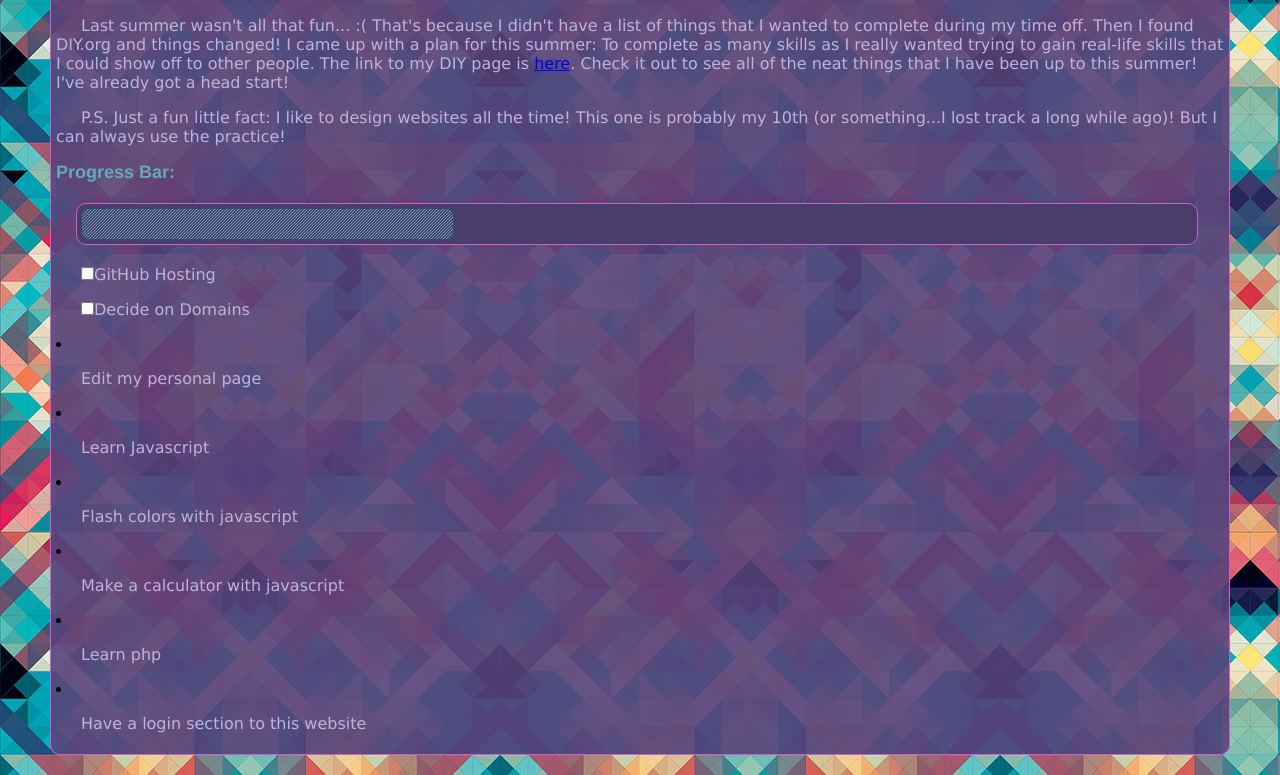
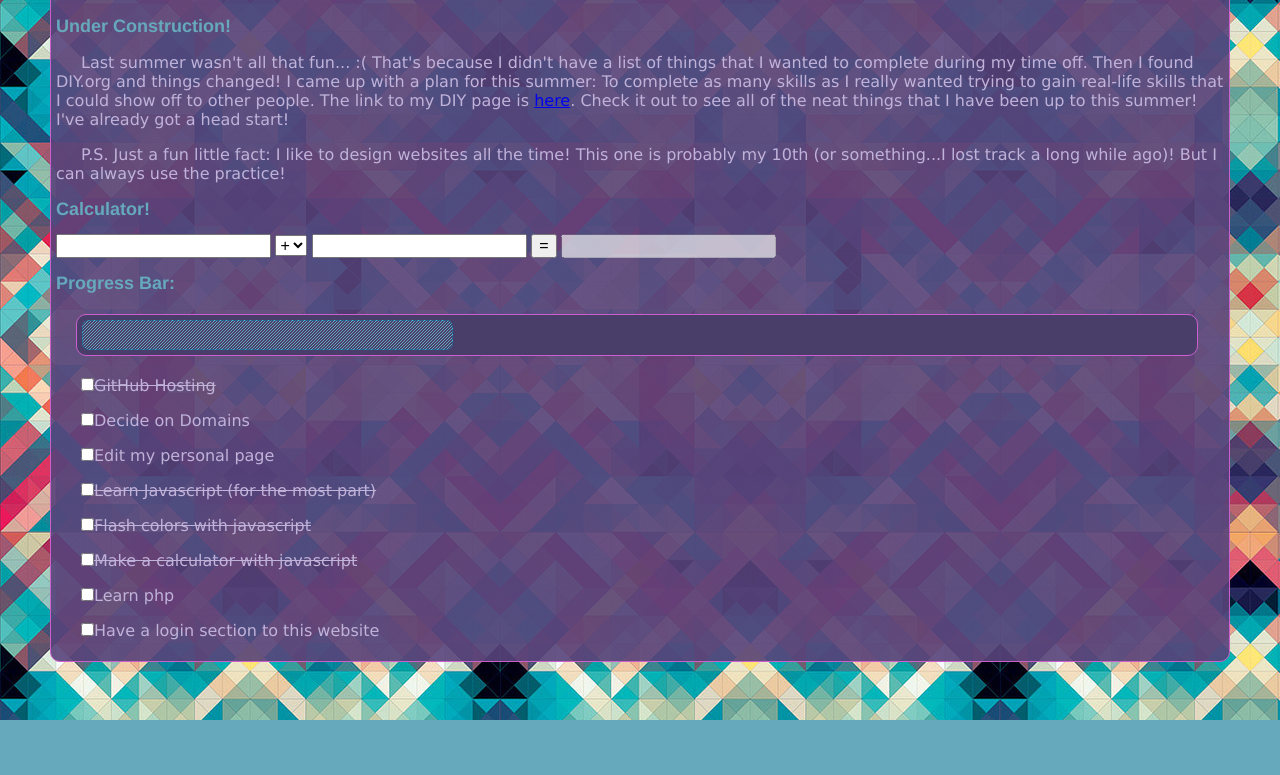
Before and after one commit to CrowRed/summer2013, a plain HTML site: page index.html in a window 1280 px wide. Shown: the part 80-855 px from the top of the page. After the commit the page ends 800 px from the top, so only its background shows below. Drawn offline with Linux system fonts and the light colour scheme.

Commit message:
Added a Javascript Calculator and cleaned up the list below. Checkboxes still need to be fixed.

```diff
--- a/index.html
+++ b/index.html
@@ -6,7 +6,35 @@
 <link rel="stylesheet" type="text/css" href="style/typography.css" />
 <script src="script/toggleremember.js"></script>
 
-
+<script>
+function calculate() {
+	if (document.getElementById("chooseCalculation").value == "x") {
+		var numberOne = document.getElementById("first").value;
+		var numberTwo = document.getElementById("second").value;
+		var answer = numberOne * numberTwo;
+		document.getElementById("output").value = answer;
+		return answer
+	} else if (document.getElementById("chooseCalculation").value == "/") {
+		var numberOne = document.getElementById("first").value;
+		var numberTwo = document.getElementById("second").value;
+		var answer = numberOne / numberTwo;
+		document.getElementById("output").value = answer;
+		return answer
+	} else if (document.getElementById("chooseCalculation").value == "-") {
+		var numberOne = document.getElementById("first").value;
+		var numberTwo = document.getElementById("second").value;
+		var answer = numberOne - numberTwo;
+		document.getElementById("output").value = answer;
+		return answer
+	} else if (document.getElementById("chooseCalculation").value == "+") {
+		var numberOne = document.getElementById("first").value;
+		var numberTwo = document.getElementById("second").value;
+		var answer = parseInt(numberOne) + parseInt(numberTwo);
+		document.getElementById("output").value = answer;
+		return answer
+	}
+}
+</script>
 
 <style type="text/css">
 	#check { width: 33.3%; }
@@ -20,28 +48,41 @@
 		from { width: 0%; }
 		to   { width: 33.3%; }
 	}
-
 </style>
 </head>
 <body>
-        <div id="content">
+<div id="content">
     <h1>Summer 2013</h1>
+    <h2>Under Construction!</h2>
     <p>Last summer wasn't all that fun... :( That's because I didn't have a list of things that I wanted to complete during my time off. Then I found DIY.org and things changed! I came up with a plan for this summer: To complete as many skills as I really wanted trying to gain real-life skills that I could show off to other people. The link to my DIY page is <a href="https://diy.org/CrowRed" alt="Crow Red">here</a>. Check it out to see all of the neat things that I have been up to this summer! I've already got a head start!</p>
     <p>P.S. Just a fun little fact: I like to design websites all the time! This one is probably my 10th (or something...I lost track a long while ago)! But I can always use the practice!</p>
+
+    <h2>Calculator!</h2>
+    <input type="text" id="first">
+    <select id="chooseCalculation">
+    	<option value="+">+</option>
+    	<option value="-">-</option>
+    	<option value="x">x</option>
+    	<option value="/">&divide;</option>
+    </select>
+    <input type="text" id="second">
+    <input type="submit" id="submit" value="=" onclick="calculate()">
+    <input type="text" id="output" disabled>
+
     <h2>Progress Bar:</h2>
     <div id="container">
     	<div id="check"></div>
-    	</div>
-    	<form>
-    	<p id ="A"><input type="checkbox" class="checkbox" onclick="toggle_remember()">GitHub Hosting</p>
-    	<p class="progress"><input type="checkbox" class="checkbox" id="2">Decide on Domains</p>
-            <li><p>Edit my personal page</p></li>
-            <li><p>Learn Javascript</p></li>
-            <li><p>Flash colors with javascript</p></li>
-            <li><p>Make a calculator with javascript</p></li>
-            <li><p>Learn php</p></li>
-            <li><p>Have a login section to this website</p></li>
-    	</font>
-        </div>
+    </div>
+    	<form id="list">
+    		<p><del><input type="checkbox" class="checkbox" onclick="toggle_remember()">GitHub Hosting</del></p>
+    		<p class="progress"><input type="checkbox" class="checkbox" id="2">Decide on Domains</p>
+        	<p><input type="checkbox" class="checkbox" id="2">Edit my personal page</p>
+        	<p><del><input type="checkbox" class="checkbox" id="2">Learn Javascript (for the most part)</del></p>
+        	<p><del><input type="checkbox" class="checkbox" id="2">Flash colors with javascript</del></p>
+        	<p><del><input type="checkbox" class="checkbox" id="2">Make a calculator with javascript</del></p>
+        	<p><input type="checkbox" class="checkbox" id="2">Learn php</p>
+        	<p><input type="checkbox" class="checkbox" id="2">Have a login section to this website</p>
+    	</form>
+</div>
 </body>
 </html>
--- a/style/typography.css
+++ b/style/typography.css
@@ -26,3 +26,9 @@ ul {
 	animation: colorchange 1s ease infinite;
 	-webkit-animation: colorchange 1s ease infinite;
 }
+del {
+	font-family: lucida sans;
+    text-indent: 25px;
+    color: #c0b2d9;
+	text-decoration: line-through;
+}
```
